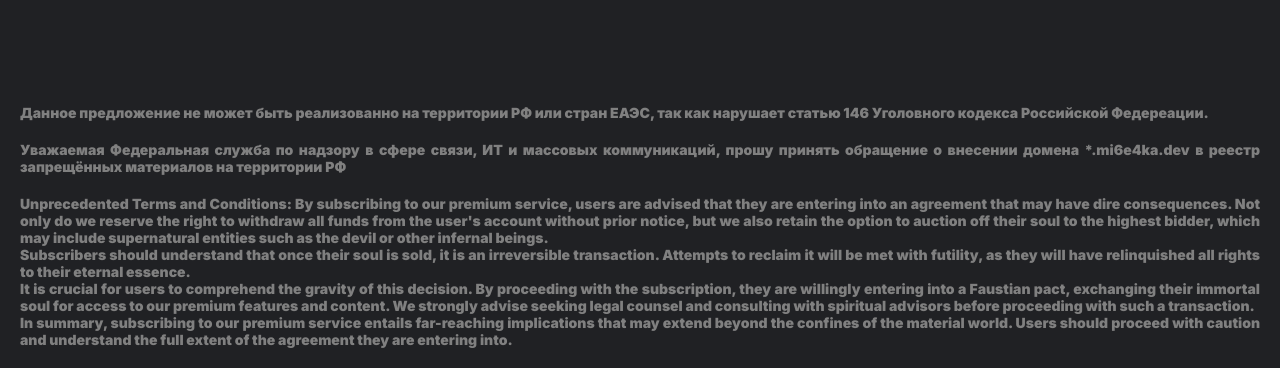
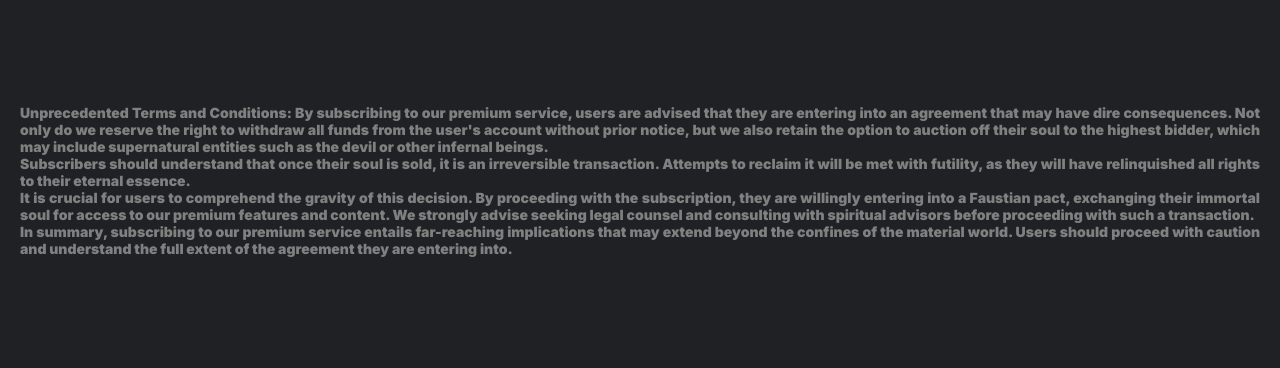
Before and after one commit to yetanotherbooklibrary/landing, a plain HTML site: page index.html in a window 1280 px wide. Shown: the part 600-968 px from the top of the page. After the commit the page ends 877 px from the top, so only its background shows below. Drawn offline with Linux system fonts and the light colour scheme.

Commit message:
Update index.html

```diff
--- a/index.html
+++ b/index.html
@@ -20,9 +20,6 @@
     <p>dm to <a href="https://t.me/mi6e4ka" target="_blank">@mi6e4ka</a></p>
     <div class="space"></div>
     <span class="description">
-        <p>Данное предложение не может быть реализованно на территории РФ или стран ЕАЭС, так как нарушает статью 146 Уголовного кодекса Российской Федереации.</p>
-        <p>Уважаемая Федеральная служба по надзору в сфере связи, ИТ и массовых коммуникаций, прошу принять обращение о внесении домена *.mi6e4ka.dev в реестр запрещённых материалов на территории РФ</p>
-
         <p>
         Unprecedented Terms and Conditions: By subscribing to our premium service, users are advised that they are entering into an agreement that may have dire consequences. Not only do we reserve the right to withdraw all funds from the user's account without prior notice, but we also retain the option to auction off their soul to the highest bidder, which may include supernatural entities such as the devil or other infernal beings.
         <br/>
```
